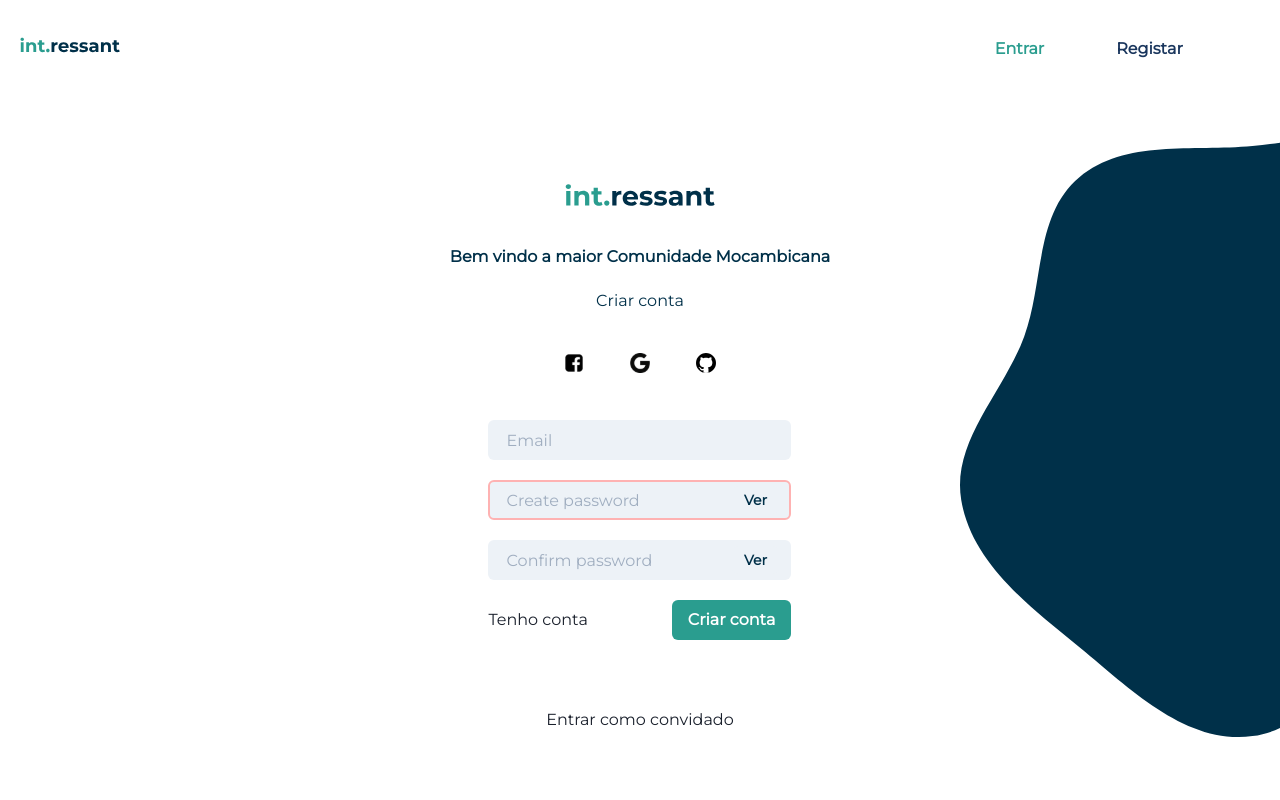
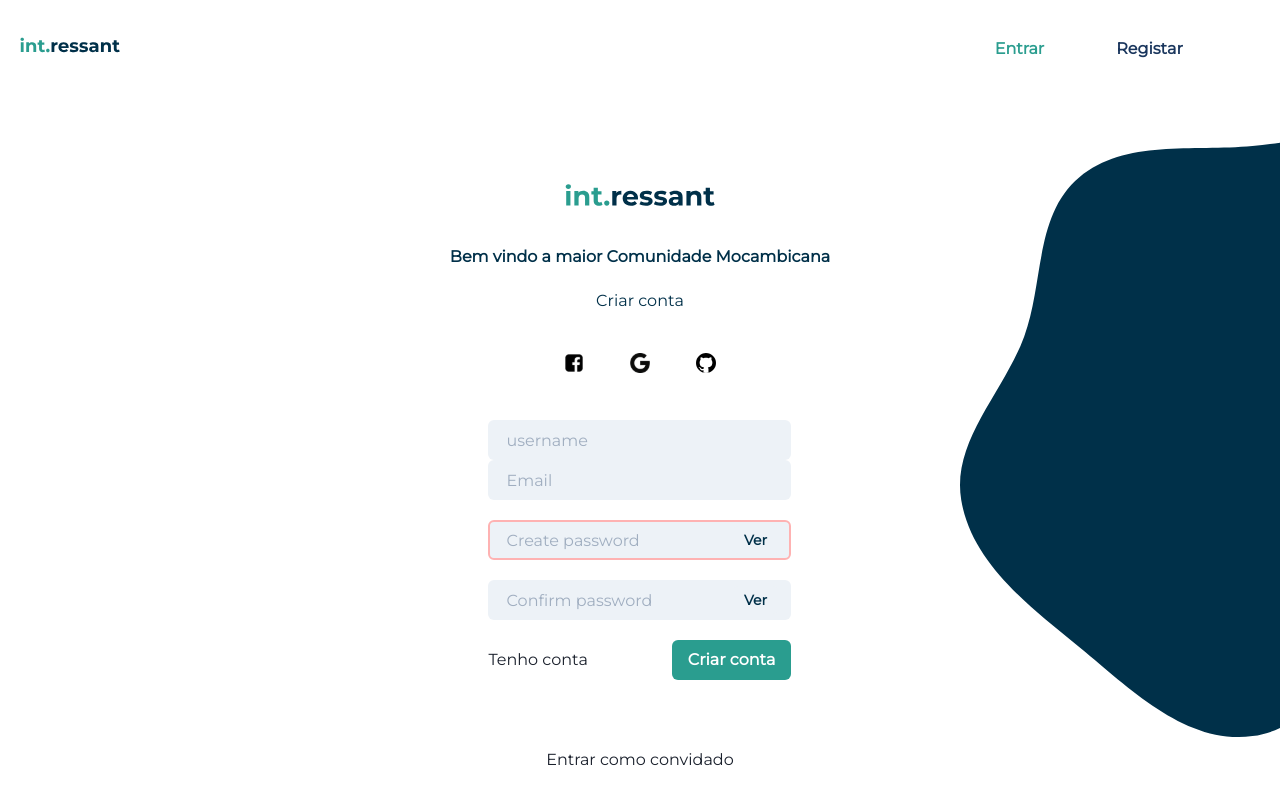
Before and after one commit to int-ressant/int-blog, a Next.js app in the folder client/int-blog/: page /auth/register in a window 1280 px wide. Built offline with nearby package versions, Linux system fonts and the light colour scheme.

Commit message:
added axios the right way

```diff
--- /dev/null
+++ b/client/int-blog/lib/axios.js
@@ -0,0 +1,6 @@
+import axios from 'axios'
+
+export const http=axios.create({
+    baseUrl: 'https://iblogapi.herokuapp.com/api',
+
+})
--- a/client/int-blog/pages/auth/register.js
+++ b/client/int-blog/pages/auth/register.js
@@ -18,6 +18,8 @@ import {
 import Image from "next/image";
 import MainLink from "../../components/mainLink";
 import BackButton from "../../components/backButton";
+import { http } from "../../lib/axios";
+// import { http } from "../../../services/http";
 
 function Register() {
   const [next, setNext] = useState("none");
@@ -28,6 +30,7 @@ function Register() {
   const [submited, setSubmited] = useState(false);
   const [validated, setValidated] = useState(false);
   const [show, setShow] = useState(false);
+  const [username,setUsername]=useState('');
 
   const handleClick = () => setShow(!show);
 
@@ -37,10 +40,21 @@ function Register() {
     setValidated(cpassword === password && password.length >= 6);
     validated && setFetching(true);
 
-    setTimeout(() => {
-      setFetching(false);
-      validated && setNext("step1");
-    }, 2000);
+
+    http.get('/users/register',{
+      username:username,
+      email:email,
+      password:password
+    }).then((res)=>{
+      console.log(JSON.stringify(res));
+    }).catch((err)=>{
+      console.log('err',err);
+    })
+
+    // setTimeout(() => {
+    //   setFetching(false);
+    //   validated && setNext("step1");
+    // }, 2000);
 
     console.log("clicked");
   };
@@ -105,6 +119,12 @@ function Register() {
                 <form onSubmit={handleSubmit}>
                   <FormControl id="email">
                     <Flex justifyContent="space-around" flexDirection="column">
+                    <Input
+                        variant="filled"
+                        placeholder="username"
+                        value={username}
+                        onChange={(e) => setUsername(e.currentTarget.value)}
+                      />
                       <Input
                         variant="filled"
                         placeholder="Email"
```
Also changed, not shown: 2 other files (tests, documents, lock files or other folders).
